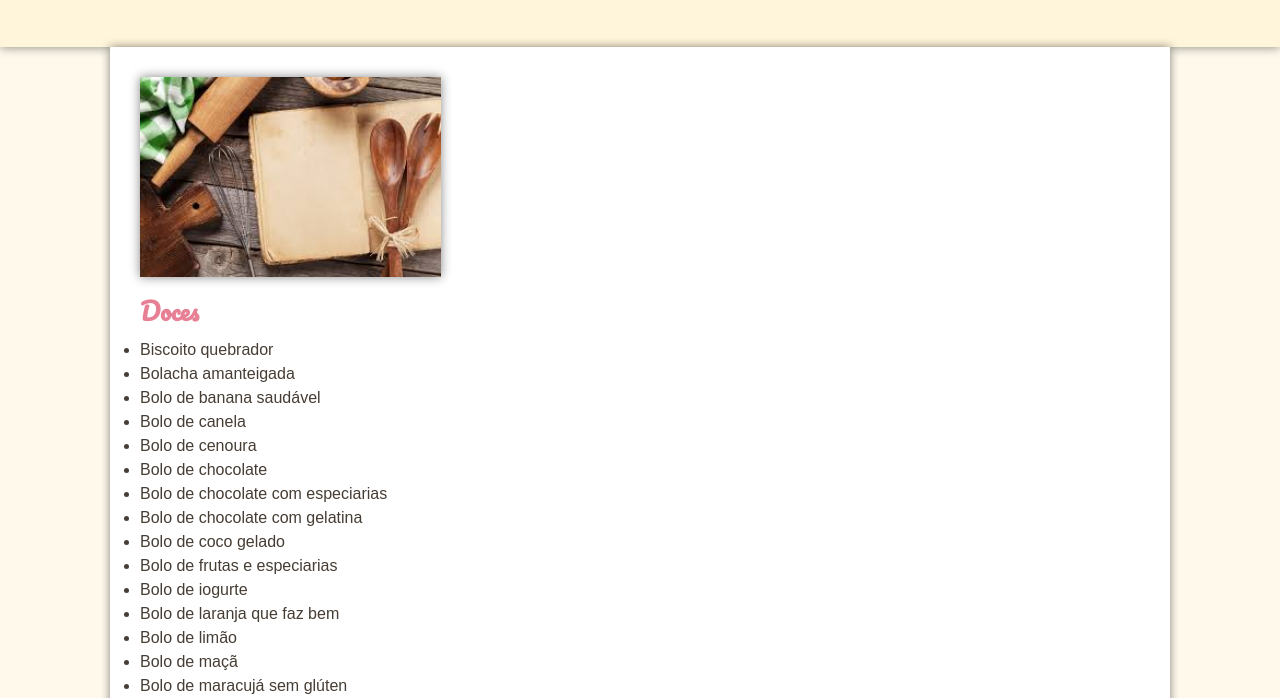
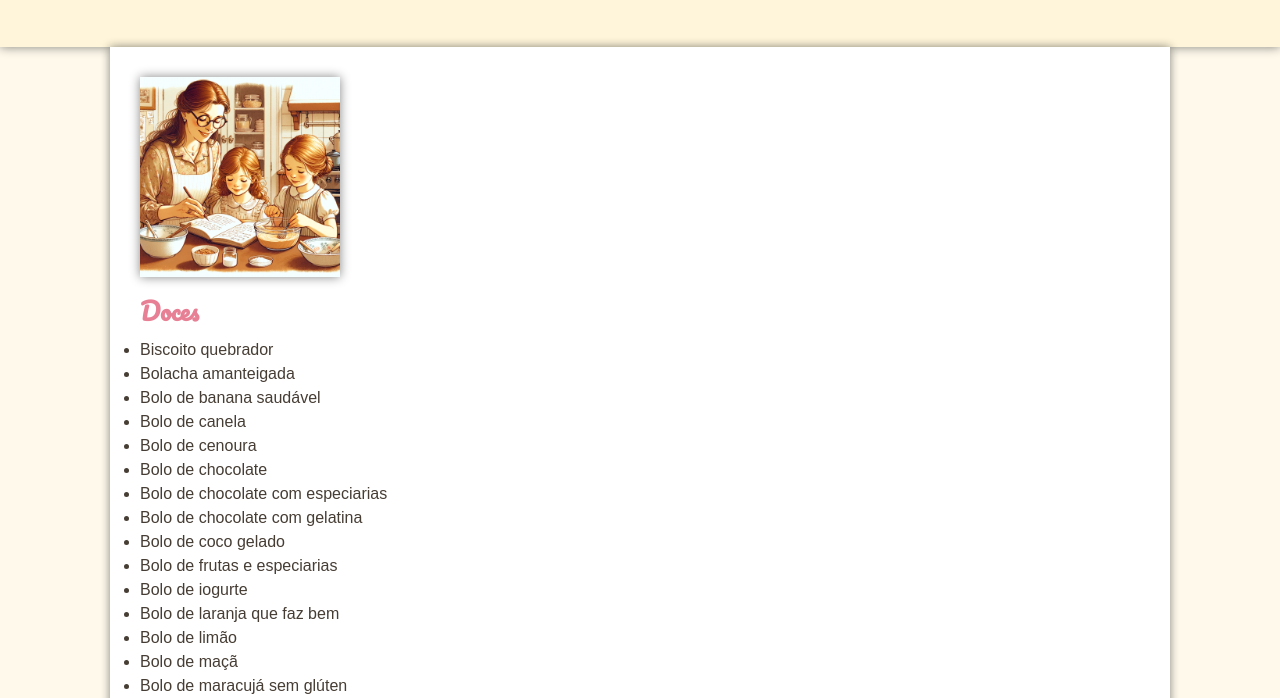
Before and after one commit to luizapires/caderno-de-receitas, a plain HTML site: page index.html in a window 1280 px wide. Shown: the part 93-791 px from the top of the page. Drawn offline with Linux system fonts and the light colour scheme.

Commit message:
foto principal do index

```diff
--- a/index.html
+++ b/index.html
@@ -15,7 +15,11 @@
 
     <main>
       <p>
-        <img src="imagens/caderno_receitas.jpeg" alt="Foto de " height="200" />
+        <img
+          src="imagens/mae-e-filhas-caderno-receitas.jpeg"
+          alt="Foto de mãe com suas filhas lendo a receita e cozinhando"
+          height="200"
+        />
       </p>
 
       <h2>Doces</h2>
```
Also changed, not shown: imagens/mae-e-filhas-caderno-receitas.jpeg (added).
